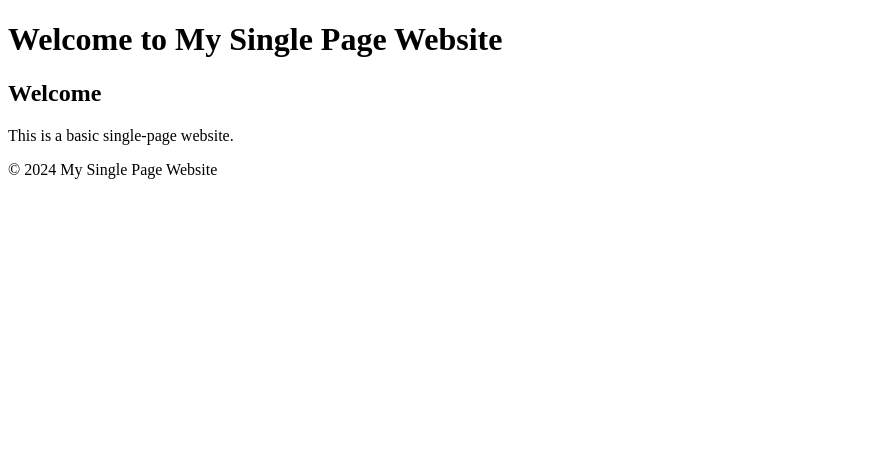
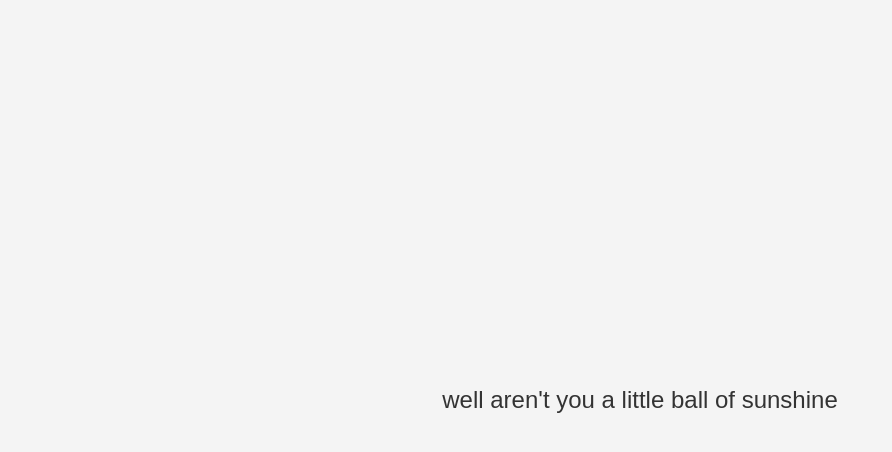
Before and after one commit to REEEPlayz/reeeplayz.github.io, a plain HTML site: page index.html in a window 1280 px wide. Shown: the whole page, without its empty margins (0-892 px from the left). Drawn offline with Linux system fonts and the light colour scheme.

Commit message:
Update index.html

```diff
--- a/index.html
+++ b/index.html
@@ -3,22 +3,26 @@
 <head>
     <meta charset="UTF-8">
     <meta name="viewport" content="width=device-width, initial-scale=1.0">
-    <title>My Single Page Website</title>
+    <title>hey bech</title>
+    <style>
+        body {
+            display: flex;
+            align-items: center;
+            justify-content: center;
+            height: 100vh;
+            margin: 0;
+            font-family: Arial, sans-serif;
+            background-color: #f4f4f4;
+        }
+        .message {
+            font-size: 24px;
+            color: #333;
+        }
+    </style>
 </head>
 <body>
-
-    <header>
-        <h1>Welcome to My Single Page Website</h1>
-    </header>
-
-    <section>
-        <h2>Welcome</h2>
-        <p>This is a basic single-page website.</p>
-    </section>
-
-    <footer>
-        <p>&copy; 2024 My Single Page Website</p>
-    </footer>
-
+    <div class="message">
+        well aren't you a little ball of sunshine
+    </div>
 </body>
 </html>
```
